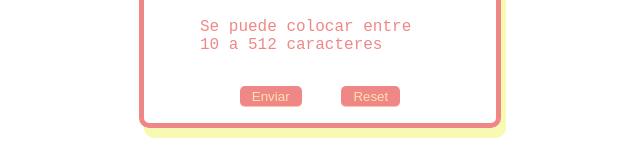
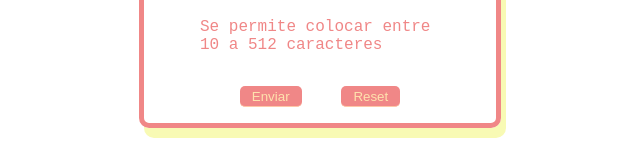
Before and after one commit to nerina99/ProyectoFinal_Web, a plain HTML site: page Proyecto/contacto.html in a window 1280 px wide. Both pictures are taken after typing "Sample", "name@example.com", "Sample", "Sample" into the empty fields and a click on the input "Enviar". Shown: the part 637-797 px from the top of the page, 320-960 px from the left. Drawn offline with Linux system fonts and the light colour scheme.

Commit message:
Se crea funcion letraPorletra()
La funcion toma un texto, tiempo y objeto, para colocar letra por letra en el objeto seleccionado

```diff
--- a/JS/script.js
+++ b/JS/script.js
@@ -40,6 +40,11 @@ if(document.title === "Presentación de Portafolio") {
     let puntos = document.getElementById('punto');
     let todosLosPuntos = document.querySelectorAll('[class*=puntoC-]');
     let posicion = 0;
+
+    //Completar textos con la funcion letra por letra
+    let eslogan = document.getElementById("eslogan");
+
+    letraPorLetra("Innovamos con código, aprendimos creando.", 50, eslogan);
 
 
     posicionCarrousel();
@@ -170,28 +175,28 @@ if (document.title === "Contacto") {
 
         if (!nombreER.test(nombreCompleto.value)) {
             valido = false;
-            nombreCompletoError.innerHTML = "Se permite entre 10 a 50 caracteres";
+            letraPorLetra("Se permite entre 10 a 50 caracteres", 20, nombreCompletoError);
         } else {
             nombreCompletoError.innerHTML = "";
         }
 
         if (!emailER.test(email.value)) {
             valido = false;
-            emailError.innerHTML = "No es correcto el formato de correo";
+            letraPorLetra("No es correcto el formato de correo", 20, emailError);
         } else {
             emailError.innerHTML = "";
         }
 
         if (!telefonoER.test(telefono.value)) {
             valido = false;
-            telefonoError.innerHTML = "formato solo numerico";
+            letraPorLetra("formato solo numerico", 20, telefonoError);
         } else {
             telefonoError.innerHTML = "";
         }
 
         if (!mensajeER.test(mensaje.value)) {
             valido = false;
-            mensajeError.innerHTML = "Se puede colocar entre 10 a 512 caracteres";
+            letraPorLetra("Se permite colocar entre 10 a 512 caracteres", 20, mensajeError);
         } else {
             mensajeError.innerHTML = "";
         }
@@ -252,6 +257,33 @@ if (document.title === "Contacto") {
 
 //---------------------------- UTILITARIOS (USO GENERAL) -----------------------------
 
+//Funcion que toma un texto y reescribe letra por letra, según cantidad de milisegundos determinado
+function letraPorLetra(texto, tiempo, objeto) {
+
+    if (objeto.setInterval) {
+        clearInterval(objeto.setInterval);
+        objeto.setInterval = null;
+    }
+
+    if (objeto.innerHTML === texto) {
+        return;
+    }
+
+    let contador = 0;
+
+    let repetir = setInterval(completarTexto, tiempo);
+
+    function completarTexto() {
+        objeto.innerHTML += texto[contador];
+        contador++;
+        if(contador === texto.length) {
+            clearInterval(repetir);
+            repetir = null;
+        }
+    }
+
+}
+
 
 
 //---------------------------- FIN UTILITARIOS  -----------------------------
```
Also changed, not shown: Proyecto/index.html (+1 -1 lines).
